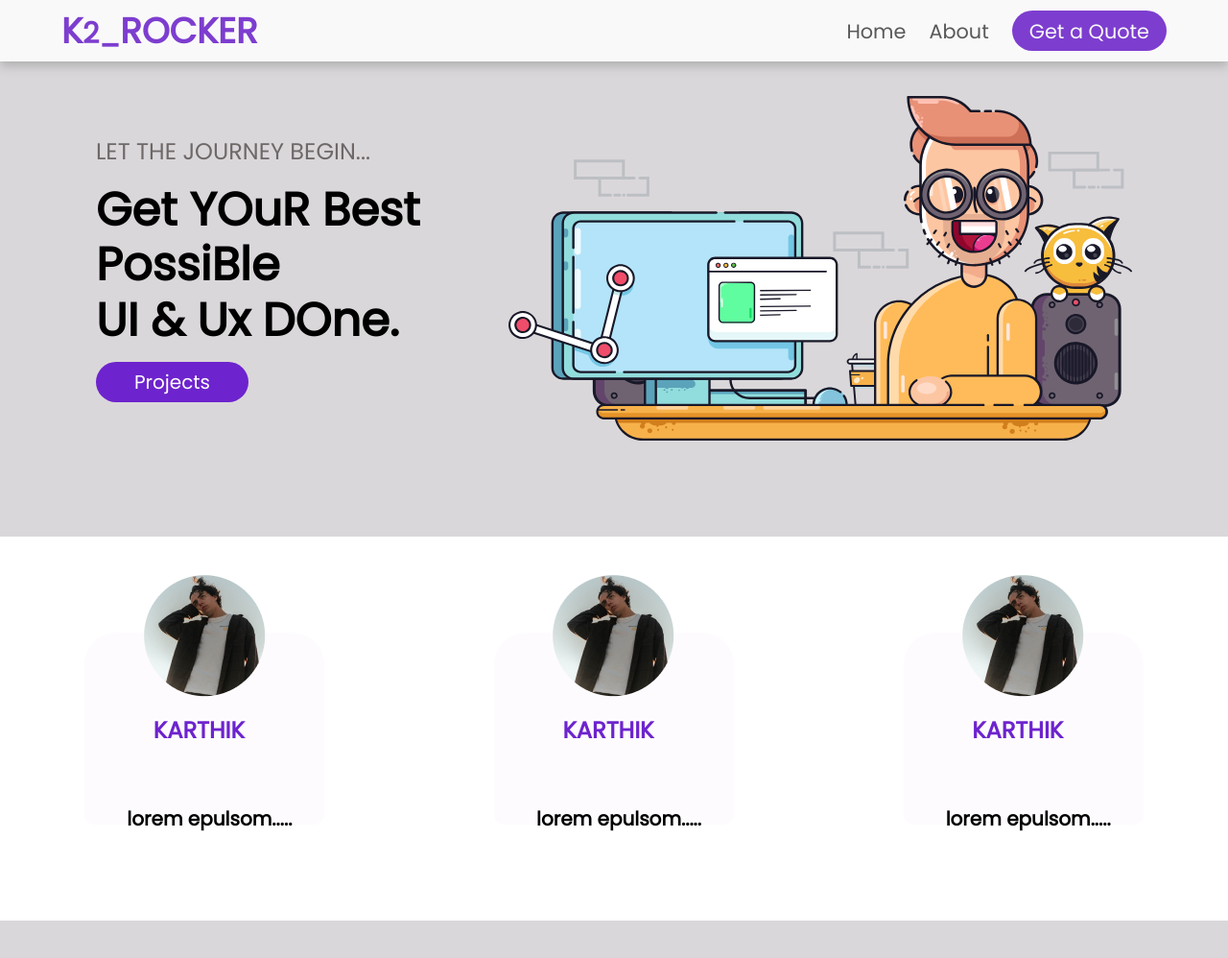
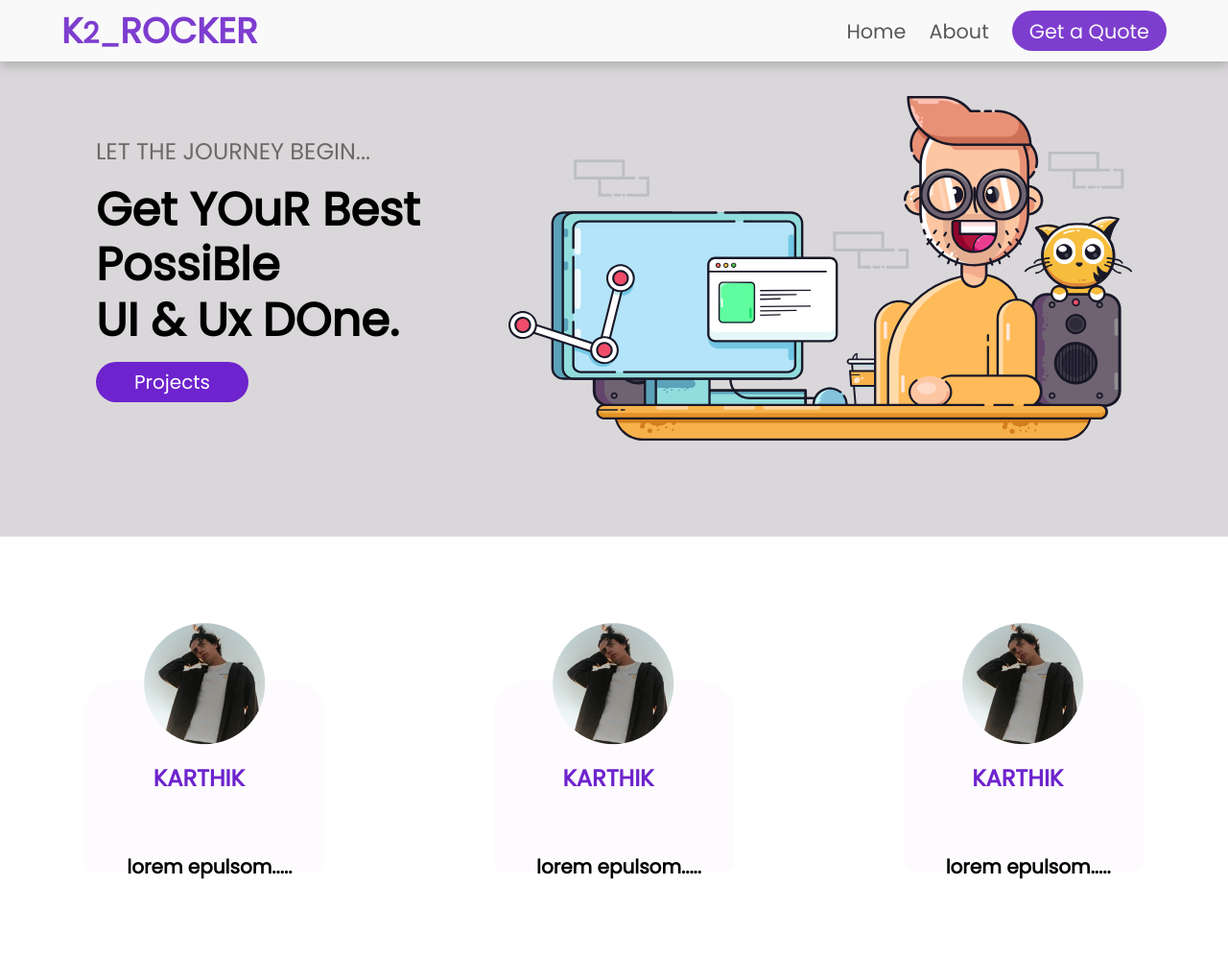
Before and after one commit to Ralpmike/first_collaboration, a plain HTML site: page index.html in a window 1280 px wide. Shown: the whole page at 96% size. Before the commit the page ends 959 px from the top, so only its background shows below. Drawn offline with Linux system fonts and the light colour scheme.

Commit message:
first commit

```diff
--- a/index.css
+++ b/index.css
@@ -129,10 +129,9 @@
 }
 .footer-items {
   margin-top: 100px;
-  /* padding-top: 50px; */
   justify-content: space-around;
   background: var(--faded-white);
-  height: 400px;
+  height: 500px;
 }
 
 figcaption {
@@ -292,16 +291,17 @@
     font-size: 1.5rem;
     line-height: 1.2;
   }
+  .footer-items {
+    height: 100%;
+    padding-bottom: 40px;
+  }
   .cover div {
     margin-top: 0;
   }
   .cover {
     margin: 50px 0;
   }
-  .footer-items {
-    height: 100%;
-    width: 100%;
-  }
+
 }
 
 @media (max-width: 500px) {
--- a/index.html
+++ b/index.html
@@ -41,8 +41,8 @@
     </div>
     <img src="./assets/images/portfolio-image.svg" class="w-100" alt="">
   </div>
-  <div class="footer-items flex-defined flex-mobile w-100">
-    <div class="cover flex-defined">
+  <div class="footer-items flex-defined flex-mobile">
+    <div class="cover flex-defined w-100">
       <div>
         <img src="./assets/logo/Ellipse_1.png" alt="">
         <figcaption>KARTHIK</figcaption>
```
